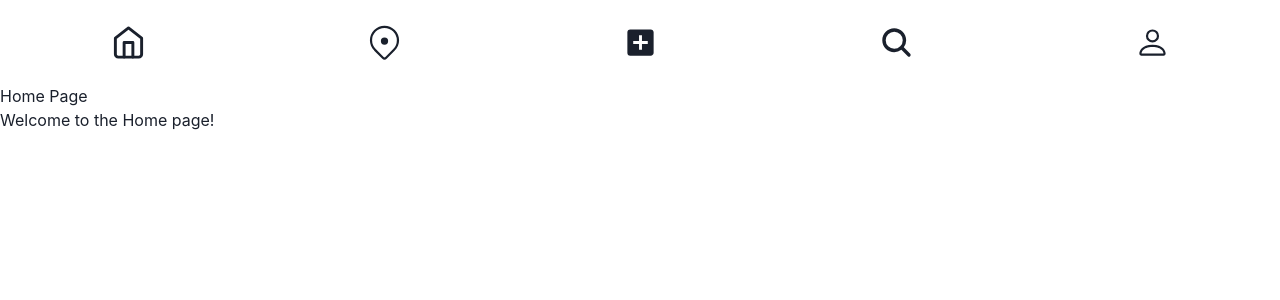
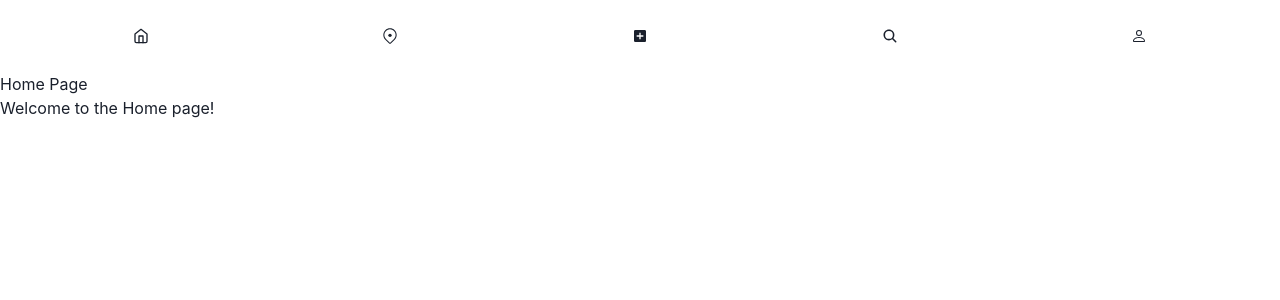
Before and after one commit to adatechschool/loop-app, a React (Create React App) app in the folder frontend/: page /home in a window 1280 px wide. Shown: the top 300 px of the page. Built offline with nearby package versions, Linux system fonts and the light colour scheme.

Commit message:
Revert "Fix Sizes of icons and white background"
This reverts commit 24b95ab16f53bb24ed44fdca35df325a68c41c55.

```diff
--- a/frontend/src/components/NavBar.tsx
+++ b/frontend/src/components/NavBar.tsx
@@ -24,8 +24,8 @@ const Navbar: React.FC = () => {
     <Box
       as="nav"
       width="100%"
-    p="22px 0" // 10px on top and bottom, 0px on the sides
-    bg={{ base: 'white', md: theme.colors.primary }}// Use the primary color from the theme
+      p={4}
+      bg={theme.colors.primary} // Use the primary color from the theme
       color="white"
       position={position}
       {...{ [bottomOrTop!]: 0 }}
@@ -37,7 +37,6 @@ const Navbar: React.FC = () => {
             icon={<FiHome />}
             aria-label="Home"
             variant="ghost"
-            fontSize="35px"
             color={selectedIcon === 'home' ? theme.colors.selected : theme.colors.icon}
             _hover={{ bg: theme.colors.hover }}
             onClick={() => handleIconClick('home')}
@@ -48,7 +47,6 @@ const Navbar: React.FC = () => {
             icon={<GoLocation />}
             aria-label="Location"
             variant="ghost"
-            fontSize="35px"
             color={selectedIcon === 'location' ? theme.colors.selected : theme.colors.icon}
             _hover={{ bg: theme.colors.hover }}
             onClick={() => handleIconClick('location')}
@@ -59,7 +57,6 @@ const Navbar: React.FC = () => {
             icon={<MdAddBox />}
             aria-label="Add"
             variant="ghost"
-            fontSize="35px"
             color={selectedIcon === 'add' ? theme.colors.selected : theme.colors.icon}
             _hover={{ bg: theme.colors.hover }}
             onClick={() => handleIconClick('add')}
@@ -70,7 +67,6 @@ const Navbar: React.FC = () => {
             icon={<IoSearch />}
             aria-label="Search"
             variant="ghost"
-            fontSize="35px"
             color={selectedIcon === 'search' ? theme.colors.selected : theme.colors.icon}
             _hover={{ bg: theme.colors.hover }}
             onClick={() => handleIconClick('search')}
@@ -81,7 +77,6 @@ const Navbar: React.FC = () => {
             icon={<BsPerson />}
             aria-label="Profile"
             variant="ghost"
-            fontSize="35px"
             color={selectedIcon === 'profile' ? theme.colors.selected : theme.colors.icon}
             _hover={{ bg: theme.colors.hover }}
             onClick={() => handleIconClick('profile')}
```
Lines whose indentation alone changed are shown as unchanged.
